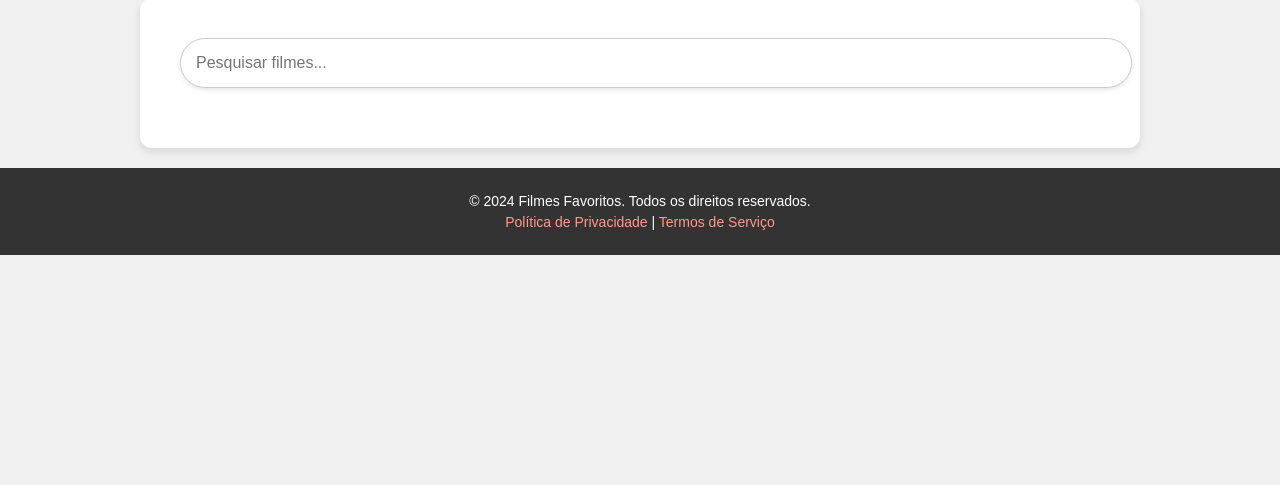
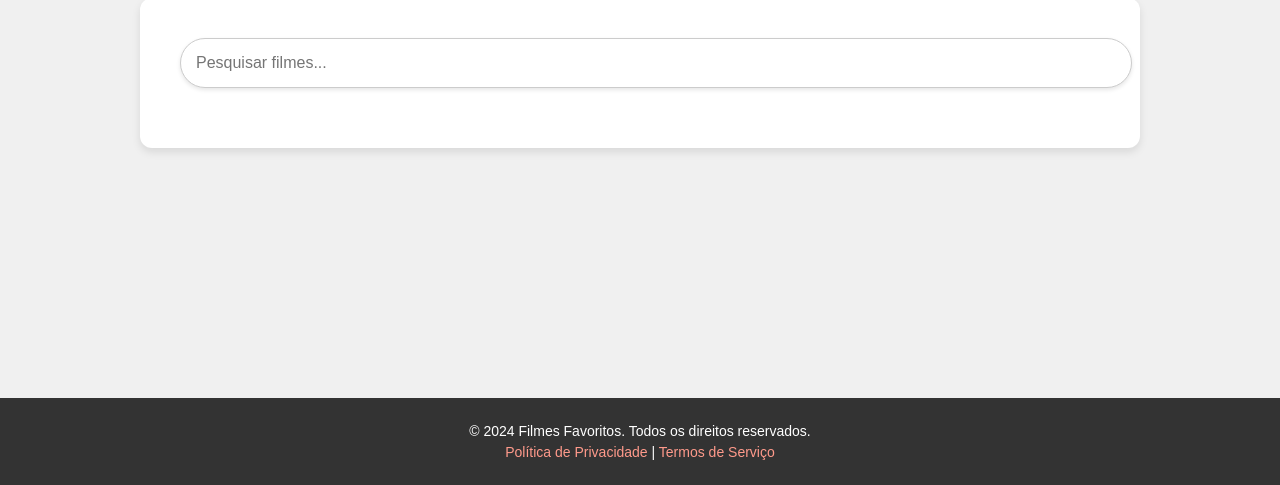
Before and after one commit to Sosfire/Projeto-Alura, a plain HTML site: page index.html in a window 1280 px wide. Shown: the part 341-826 px from the top of the page. Before the commit the page ends 800 px from the top, so only its background shows below. Drawn offline with Linux system fonts and the light colour scheme.

Commit message:
Update styles.css

```diff
--- a/styles.css
+++ b/styles.css
@@ -237,7 +237,7 @@ header::before {
   alling:bottom;
   text-align: center;
   padding: 20px 0;
-  margin-top: bottom;
+  margin-top: 250px;
 }
 
 .footer p {
```
